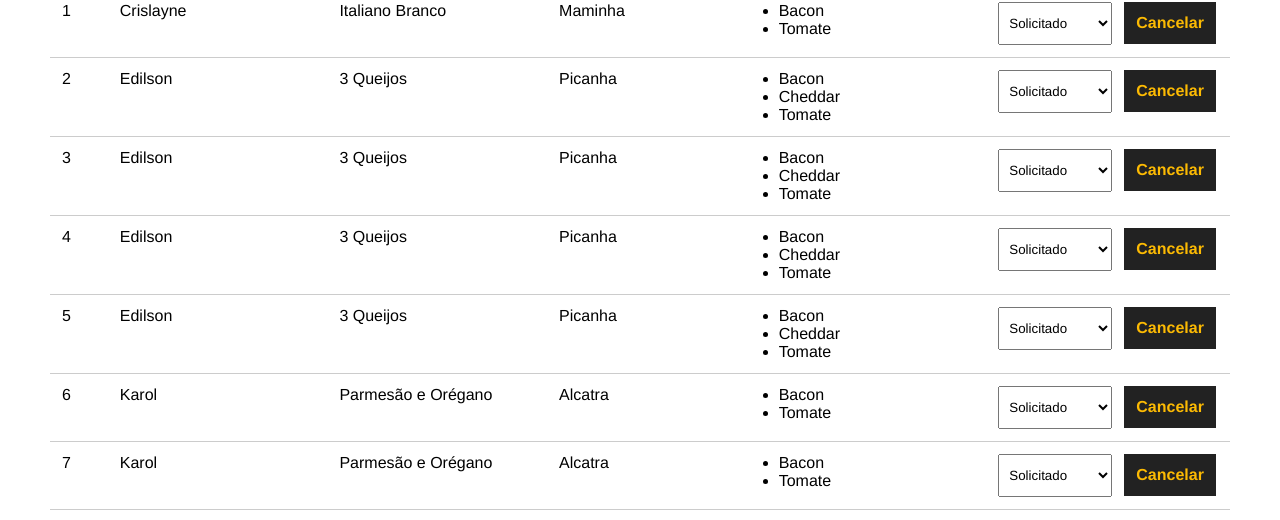
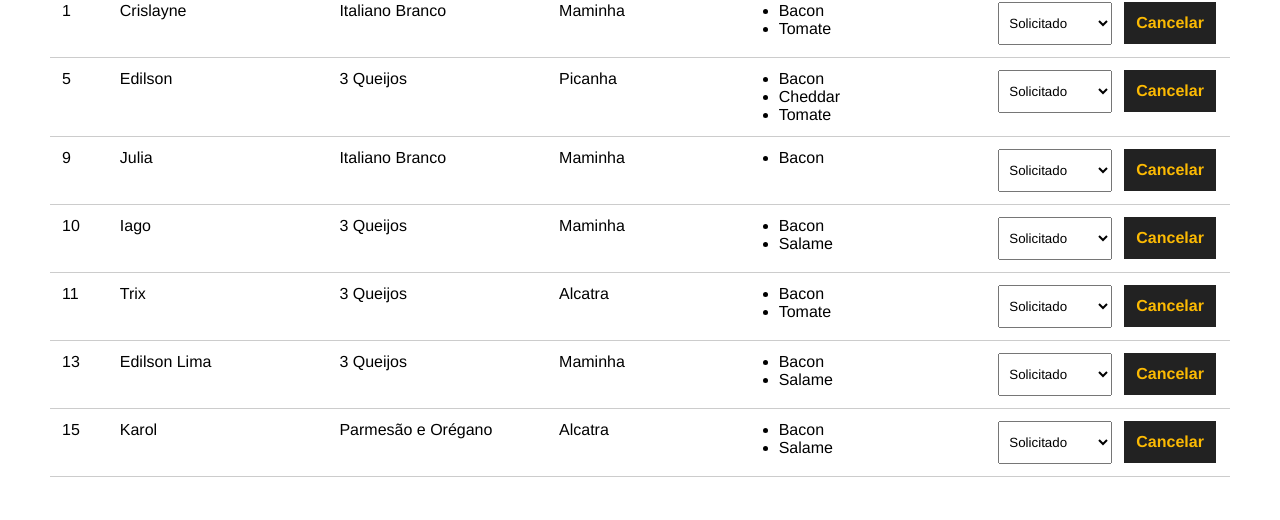
Before and after one commit to dilima1/make_your_burger, a Vue app: page /pedidos in a window 1280 px wide. Shown: the part 261-781 px from the top of the page. Built offline with nearby package versions, Linux system fonts and the light colour scheme; data requests are answered from the project's data file.

Commit message:
removendo-pedidos

```diff
--- a/db/db.json
+++ b/db/db.json
@@ -99,76 +99,7 @@
         "Tomate"
       ],
       "status": "Solicitado",
-      "id": 2
-    },
-    {
-      "nome": "Edilson",
-      "carne": "Picanha",
-      "pao": "3 Queijos",
-      "opcionais": [
-        "Bacon",
-        "Cheddar",
-        "Tomate"
-      ],
-      "status": "Solicitado",
-      "id": 3
-    },
-    {
-      "nome": "Edilson",
-      "carne": "Picanha",
-      "pao": "3 Queijos",
-      "opcionais": [
-        "Bacon",
-        "Cheddar",
-        "Tomate"
-      ],
-      "status": "Solicitado",
-      "id": 4
-    },
-    {
-      "nome": "Edilson",
-      "carne": "Picanha",
-      "pao": "3 Queijos",
-      "opcionais": [
-        "Bacon",
-        "Cheddar",
-        "Tomate"
-      ],
-      "status": "Solicitado",
       "id": 5
-    },
-    {
-      "nome": "Karol",
-      "carne": "Alcatra",
-      "pao": "Parmesão e Orégano",
-      "opcionais": [
-        "Bacon",
-        "Tomate"
-      ],
-      "status": "Solicitado",
-      "id": 6
-    },
-    {
-      "nome": "Karol",
-      "carne": "Alcatra",
-      "pao": "Parmesão e Orégano",
-      "opcionais": [
-        "Bacon",
-        "Tomate"
-      ],
-      "status": "Solicitado",
-      "id": 7
-    },
-    {
-      "nome": "Karol",
-      "carne": "Alcatra",
-      "pao": "Parmesão e Orégano",
-      "opcionais": [
-        "Bacon",
-        "Tomate"
-      ],
-      "status": "Solicitado",
-      "id": 8
     },
     {
       "nome": "Julia",
@@ -204,17 +135,6 @@
     },
     {
       "nome": "Edilson Lima",
-      "carne": "Alcatra",
-      "pao": "Parmesão e Orégano",
-      "opcionais": [
-        "Cebola roxa",
-        "Salame"
-      ],
-      "status": "Solicitado",
-      "id": 12
-    },
-    {
-      "nome": "Edilson Lima",
       "carne": "Maminha",
       "pao": "3 Queijos",
       "opcionais": [
@@ -226,17 +146,6 @@
     },
     {
       "nome": "Karol",
-      "carne": null,
-      "pao": "Parmesão e Orégano",
-      "opcionais": [
-        "Bacon",
-        "Salame"
-      ],
-      "status": "Solicitado",
-      "id": 14
-    },
-    {
-      "nome": "Karol",
       "carne": "Alcatra",
       "pao": "Parmesão e Orégano",
       "opcionais": [
@@ -245,16 +154,6 @@
       ],
       "status": "Solicitado",
       "id": 15
-    },
-    {
-      "nome": "Karol",
-      "carne": "Veggie burger",
-      "pao": "Integral",
-      "opcionais": [
-        "Tomate"
-      ],
-      "status": "Solicitado",
-      "id": 16
     }
   ]
 }
--- a/src/components/Dashboard.vue
+++ b/src/components/Dashboard.vue
@@ -28,7 +28,7 @@
                     {{ s.tipo }}
                 </option>
                 </select>
-                <button class="delete-btn">Cancelar</button>
+                <button class="delete-btn" @click="deleteBurger(burger.id)">Cancelar</button>
             </div>
         </div>
     </div>
@@ -65,6 +65,20 @@
             const data = await req.json();
 
             this.status = data;
+
+        },
+
+        async deleteBurger(id) {
+
+            const req = await fetch(`http://localhost:3000/burgers/${id}`, {
+                method: "DELETE"
+            });
+
+            const res = await req.json();
+
+            //msg
+
+            this.getPedidos();
 
         }
     },
```
